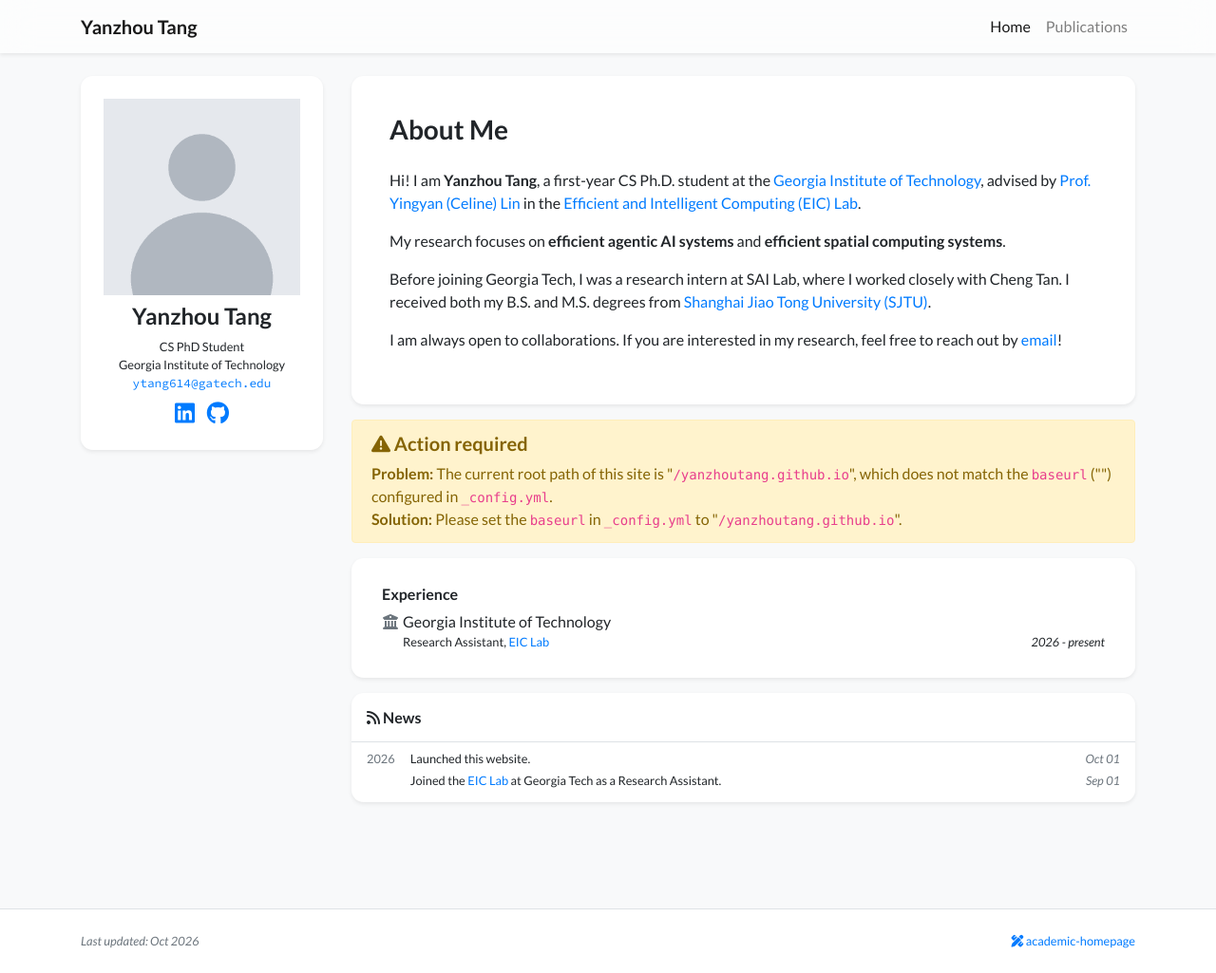
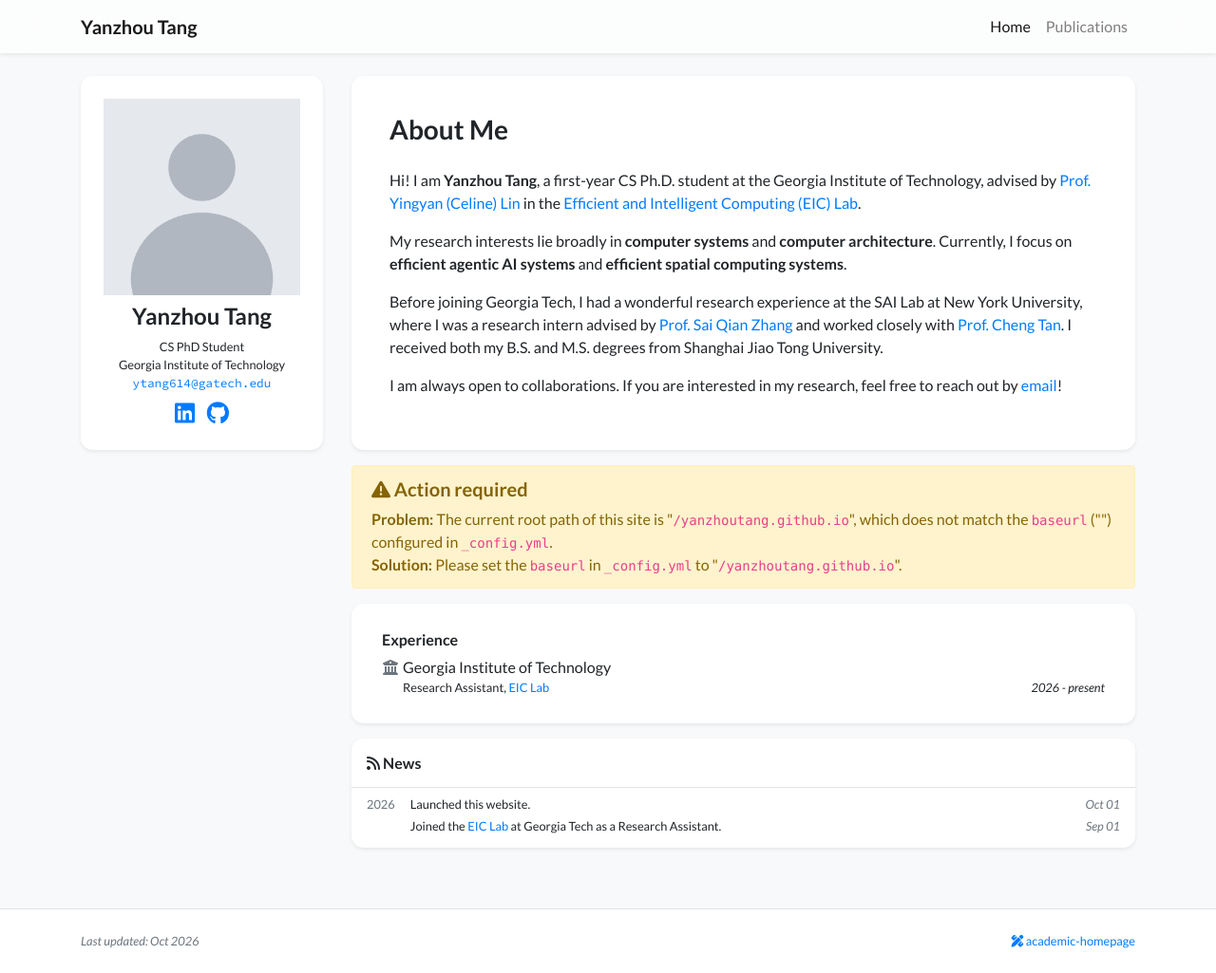
Before and after one commit to YanzhouTang/yanzhoutang.github.io, a Jekyll site: the page built from index.html, in a window 1280 px wide and 1025 px high. Shown: the whole window at 95% size. Built offline with Jekyll 4.4.1, drawn with Linux system fonts in a browser that asks for light colours; nearby versions of some CDN libraries; a style sheet for code colours, icons or effects is not loaded.

Commit message:
About Me: research interests, SAI Lab experience, fewer links

```diff
--- a/_data/profile.yml
+++ b/_data/profile.yml
@@ -23,18 +23,19 @@
 short_bio_text_justify: false
 short_bio: >-
   <p>
-    Hi! I am <strong>Yanzhou Tang</strong>, a first-year CS Ph.D. student at the
-    <a href="https://www.gatech.edu" target="_blank">Georgia Institute of Technology</a>,
+    Hi! I am <strong>Yanzhou Tang</strong>, a first-year CS Ph.D. student at the Georgia Institute of Technology,
     advised by <a href="https://eiclab.scs.gatech.edu/pages/team.html" target="_blank">Prof. Yingyan (Celine) Lin</a>
     in the <a href="https://eiclab.scs.gatech.edu" target="_blank">Efficient and Intelligent Computing (EIC) Lab</a>.
   </p>
   <p>
-    My research focuses on <strong>efficient agentic AI systems</strong> and <strong>efficient spatial computing systems</strong>.
+    My research interests lie broadly in <strong>computer systems</strong> and <strong>computer architecture</strong>.
+    Currently, I focus on <strong>efficient agentic AI systems</strong> and <strong>efficient spatial computing systems</strong>.
   </p>
   <p>
-    Before joining Georgia Tech, I was a research intern at SAI Lab, where I worked closely with Cheng Tan.
-    I received both my B.S. and M.S. degrees from
-    <a href="https://en.sjtu.edu.cn" target="_blank">Shanghai Jiao Tong University (SJTU)</a>.
+    Before joining Georgia Tech, I had a wonderful research experience at the SAI Lab at New York University,
+    where I was a research intern advised by <a href="https://www.saiqianzhang.com/" target="_blank">Prof. Sai Qian Zhang</a>
+    and worked closely with <a href="https://naizhengtan.github.io/" target="_blank">Prof. Cheng Tan</a>.
+    I received both my B.S. and M.S. degrees from Shanghai Jiao Tong University.
   </p>
   <p>
     I am always open to collaborations. If you are interested in my research, feel free to reach out by
```
